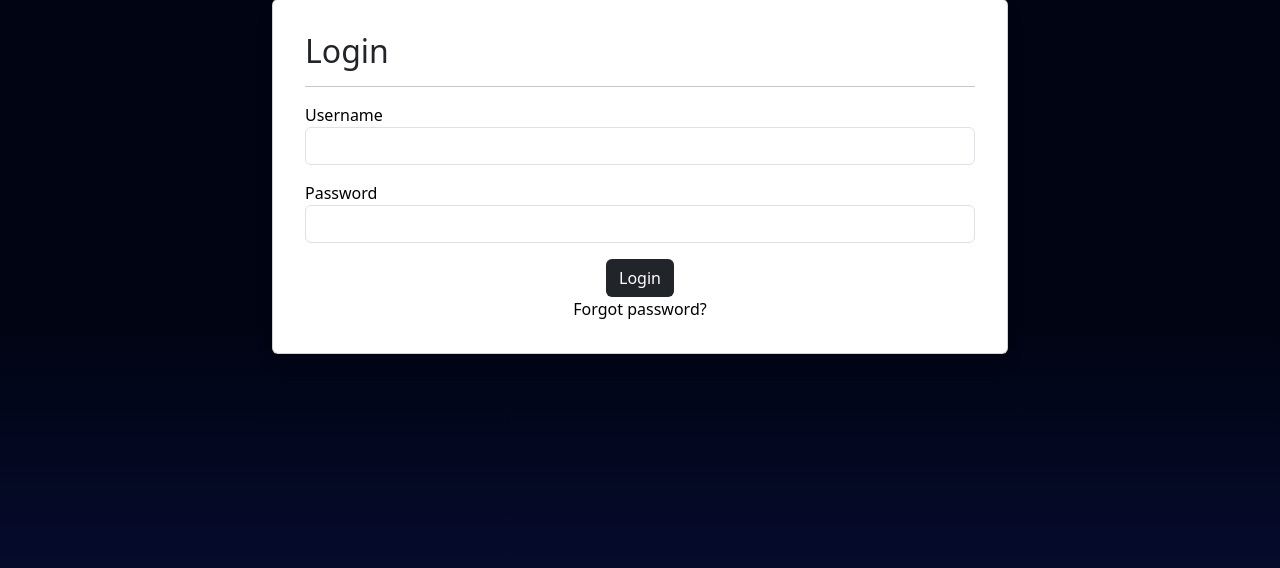
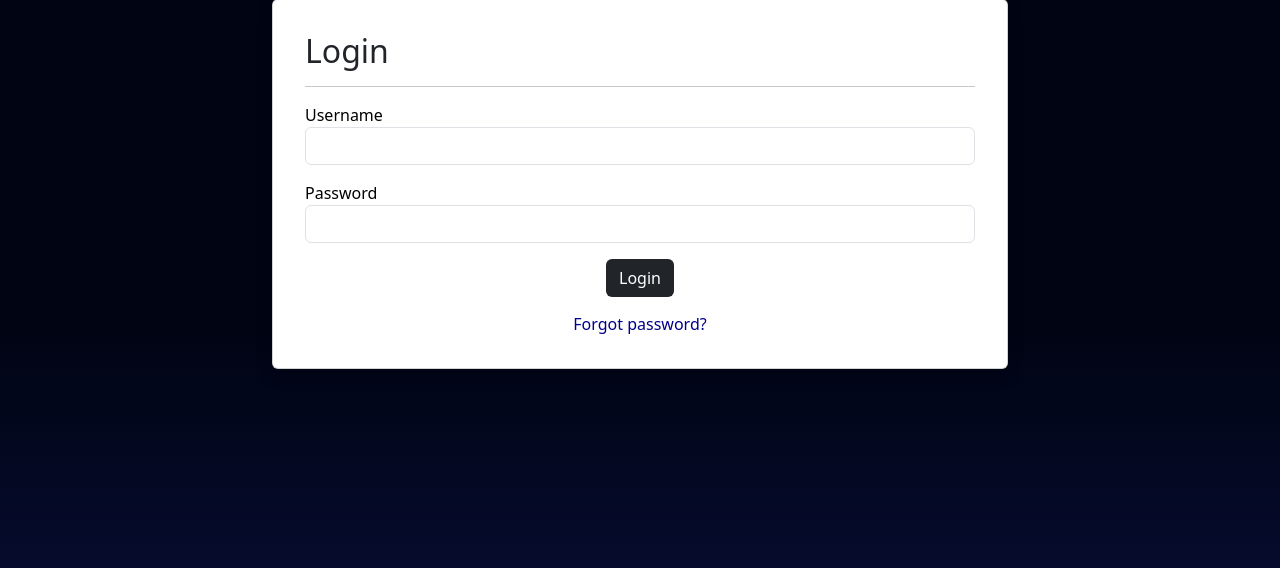
Before and after one commit to aidendowling/GTMoviesApp, a Django app: page /accounts/login/ in a window 1280 px wide. Shown: the part 169-737 px from the top of the page. Run offline with Django 5.2, Linux system fonts and the light colour scheme; some libraries are stand-ins or nearby versions; some web fonts are replaced.

Commit message:
Forgot password button style has been updated

```diff
--- a/accounts/templates/accounts/login.html
+++ b/accounts/templates/accounts/login.html
@@ -33,7 +33,7 @@
                 <button type="submit"
                   class="btn bg-dark text-white">Login
                 </button>
-                <a class="nav-link" href="{% url 'accounts.password_reset' %}" style="color: black;">Forgot password?</a>
+                <a class="nav-link password-reset-button" href="{% url 'accounts.password_reset' %}" style="color: darkblue; margin-top: 15px;">Forgot password?</a>
               </div>
             </form>
           </div>
```
